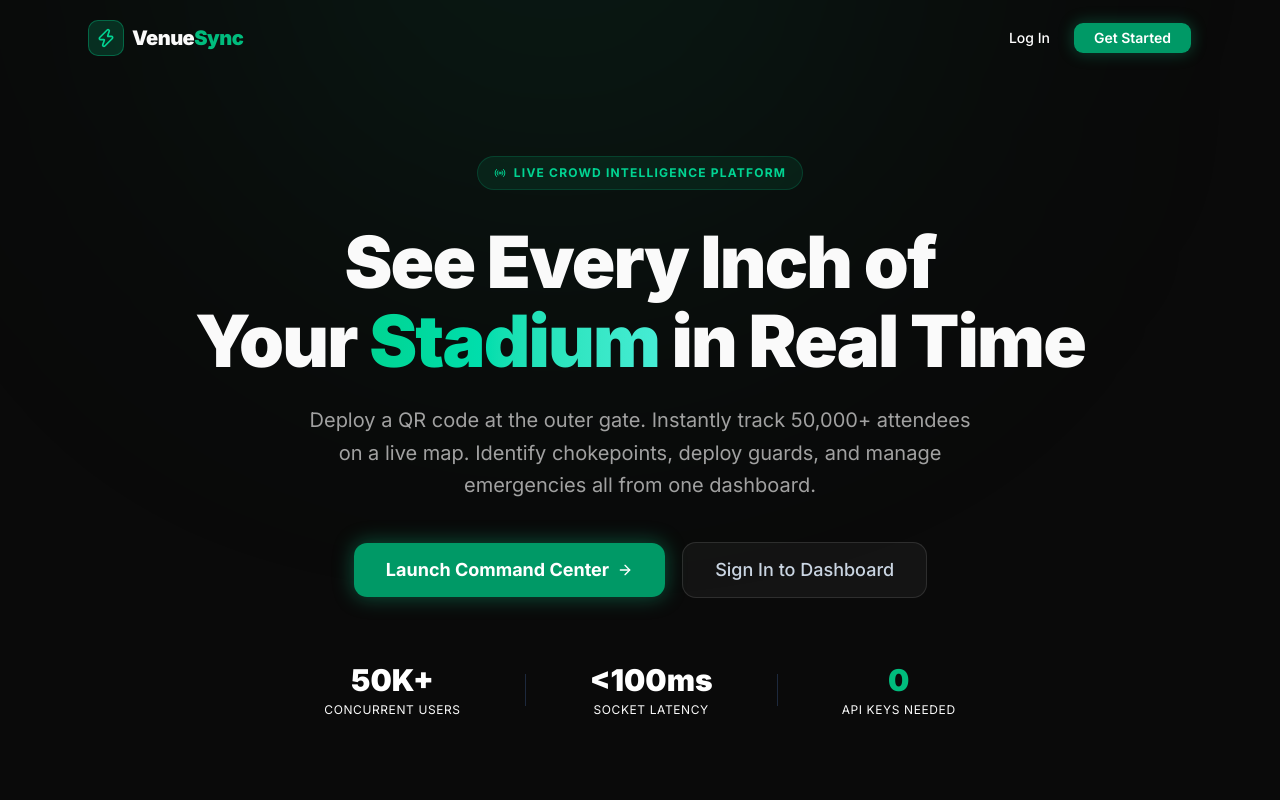
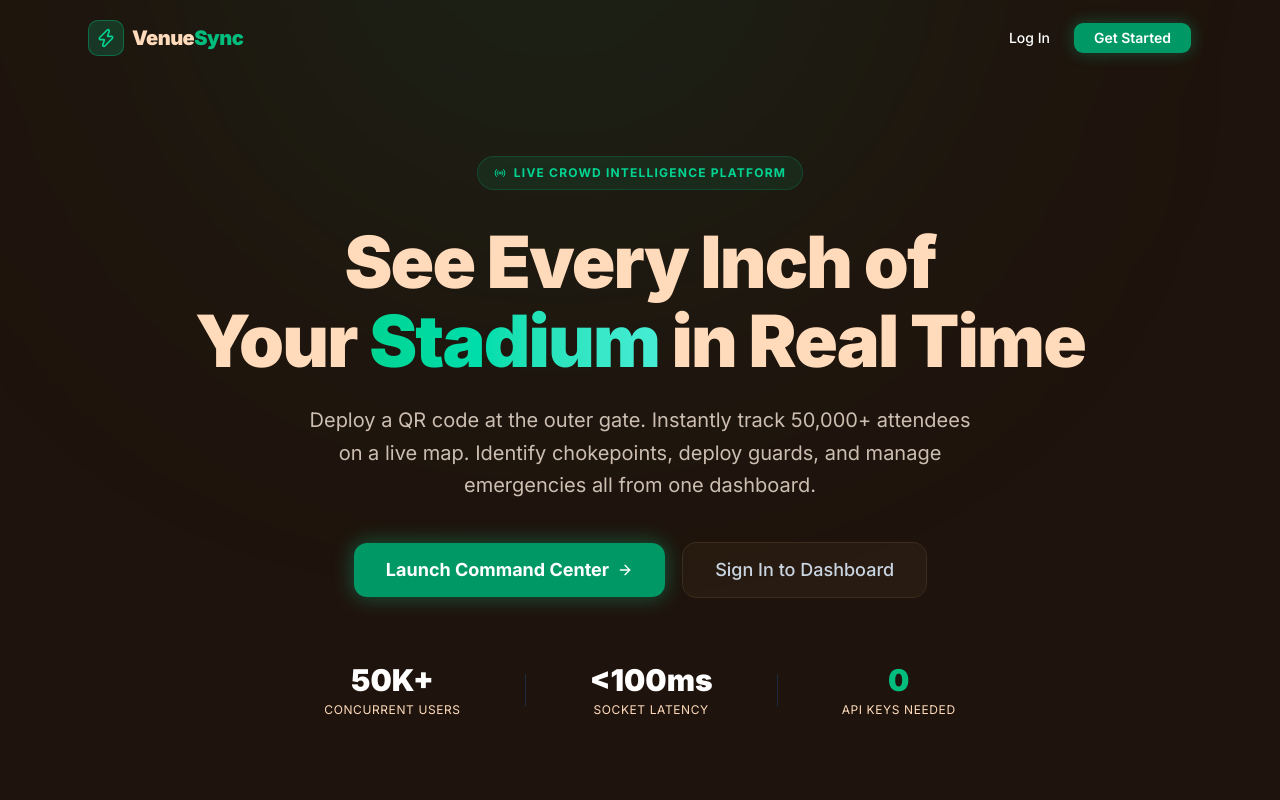
Before and after one commit to Fliq-Odd/veneck, a Next.js app: page / in a window 1280 px wide. Shown: the top 800 px of the page. Built offline with nearby package versions, Linux system fonts and the light colour scheme.

Commit message:
style(core): integrate new neutral elegance dark/light hex palette in globals

```diff
--- a/app/globals.css
+++ b/app/globals.css
@@ -49,72 +49,72 @@
 }
 
 :root {
-  --background: oklch(1 0 0);
-  --foreground: oklch(0.145 0 0);
-  --card: oklch(1 0 0);
-  --card-foreground: oklch(0.145 0 0);
-  --popover: oklch(1 0 0);
-  --popover-foreground: oklch(0.145 0 0);
-  --primary: oklch(0.205 0 0);
-  --primary-foreground: oklch(0.985 0 0);
-  --secondary: oklch(0.97 0 0);
-  --secondary-foreground: oklch(0.205 0 0);
-  --muted: oklch(0.97 0 0);
-  --muted-foreground: oklch(0.556 0 0);
-  --accent: oklch(0.97 0 0);
-  --accent-foreground: oklch(0.205 0 0);
+  --background: #FAF5F0;
+  --foreground: #664930;
+  --card: #FFDBBB;
+  --card-foreground: #664930;
+  --popover: #FAF5F0;
+  --popover-foreground: #664930;
+  --primary: #664930;
+  --primary-foreground: #FFDBBB;
+  --secondary: #CCBEB1;
+  --secondary-foreground: #664930;
+  --muted: #CCBEB1;
+  --muted-foreground: #997E67;
+  --accent: #CCBEB1;
+  --accent-foreground: #664930;
   --destructive: oklch(0.577 0.245 27.325);
-  --border: oklch(0.922 0 0);
-  --input: oklch(0.922 0 0);
-  --ring: oklch(0.708 0 0);
-  --chart-1: oklch(0.87 0 0);
-  --chart-2: oklch(0.556 0 0);
-  --chart-3: oklch(0.439 0 0);
-  --chart-4: oklch(0.371 0 0);
-  --chart-5: oklch(0.269 0 0);
+  --border: #CCBEB1;
+  --input: #CCBEB1;
+  --ring: #997E67;
+  --chart-1: #664930;
+  --chart-2: #997E67;
+  --chart-3: #CCBEB1;
+  --chart-4: #FFDBBB;
+  --chart-5: #FAF5F0;
   --radius: 0.625rem;
-  --sidebar: oklch(0.985 0 0);
-  --sidebar-foreground: oklch(0.145 0 0);
-  --sidebar-primary: oklch(0.205 0 0);
-  --sidebar-primary-foreground: oklch(0.985 0 0);
-  --sidebar-accent: oklch(0.97 0 0);
-  --sidebar-accent-foreground: oklch(0.205 0 0);
-  --sidebar-border: oklch(0.922 0 0);
-  --sidebar-ring: oklch(0.708 0 0);
+  --sidebar: #FAF5F0;
+  --sidebar-foreground: #664930;
+  --sidebar-primary: #664930;
+  --sidebar-primary-foreground: #FFDBBB;
+  --sidebar-accent: #CCBEB1;
+  --sidebar-accent-foreground: #664930;
+  --sidebar-border: #CCBEB1;
+  --sidebar-ring: #997E67;
 }
 
 .dark {
-  --background: oklch(0.145 0 0);
-  --foreground: oklch(0.985 0 0);
-  --card: oklch(0.205 0 0);
-  --card-foreground: oklch(0.985 0 0);
-  --popover: oklch(0.205 0 0);
-  --popover-foreground: oklch(0.985 0 0);
-  --primary: oklch(0.922 0 0);
-  --primary-foreground: oklch(0.205 0 0);
-  --secondary: oklch(0.269 0 0);
-  --secondary-foreground: oklch(0.985 0 0);
-  --muted: oklch(0.269 0 0);
-  --muted-foreground: oklch(0.708 0 0);
-  --accent: oklch(0.269 0 0);
-  --accent-foreground: oklch(0.985 0 0);
+  --background: #1F140D;
+  --foreground: #FFDBBB;
+  --card: #3D2C1D;
+  --card-foreground: #FFDBBB;
+  --popover: #1F140D;
+  --popover-foreground: #FFDBBB;
+  --primary: #FFDBBB;
+  --primary-foreground: #664930;
+  --secondary: #664930;
+  --secondary-foreground: #FFDBBB;
+  --muted: #664930;
+  --muted-foreground: #CCBEB1;
+  --accent: #664930;
+  --accent-foreground: #FFDBBB;
   --destructive: oklch(0.704 0.191 22.216);
-  --border: oklch(1 0 0 / 10%);
-  --input: oklch(1 0 0 / 15%);
-  --ring: oklch(0.556 0 0);
-  --chart-1: oklch(0.87 0 0);
-  --chart-2: oklch(0.556 0 0);
-  --chart-3: oklch(0.439 0 0);
-  --chart-4: oklch(0.371 0 0);
-  --chart-5: oklch(0.269 0 0);
-  --sidebar: oklch(0.205 0 0);
-  --sidebar-foreground: oklch(0.985 0 0);
-  --sidebar-primary: oklch(0.488 0.243 264.376);
-  --sidebar-primary-foreground: oklch(0.985 0 0);
-  --sidebar-accent: oklch(0.269 0 0);
-  --sidebar-accent-foreground: oklch(0.985 0 0);
-  --sidebar-border: oklch(1 0 0 / 10%);
-  --sidebar-ring: oklch(0.556 0 0);
+  --border: #3D2C1D;
+  --input: #3D2C1D;
+  --ring: #997E67;
+  --chart-1: #FFDBBB;
+  --chart-2: #CCBEB1;
+  --chart-3: #997E67;
+  --chart-4: #664930;
+  --chart-5: #3D2C1D;
+  --sidebar: #1F140D;
+  --sidebar-foreground: #FFDBBB;
+  --sidebar-primary: #FFDBBB;
+  --sidebar-primary-foreground: #664930;
+  --sidebar-accent: #664930;
+  --sidebar-accent-foreground: #FFDBBB;
+  --sidebar-border: #3D2C1D;
+  --sidebar-ring: #997E67;
 }
 
 @layer base {
```
